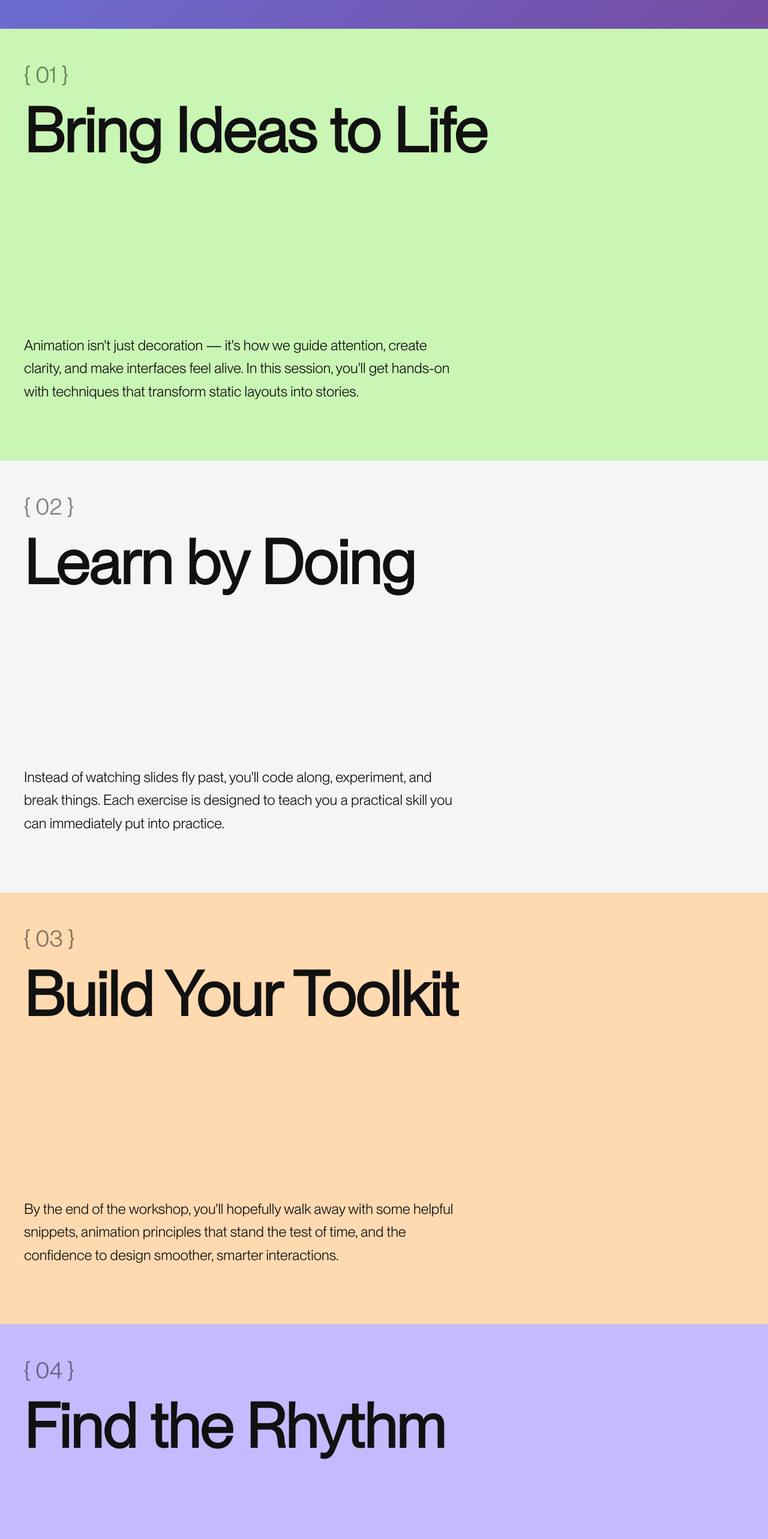
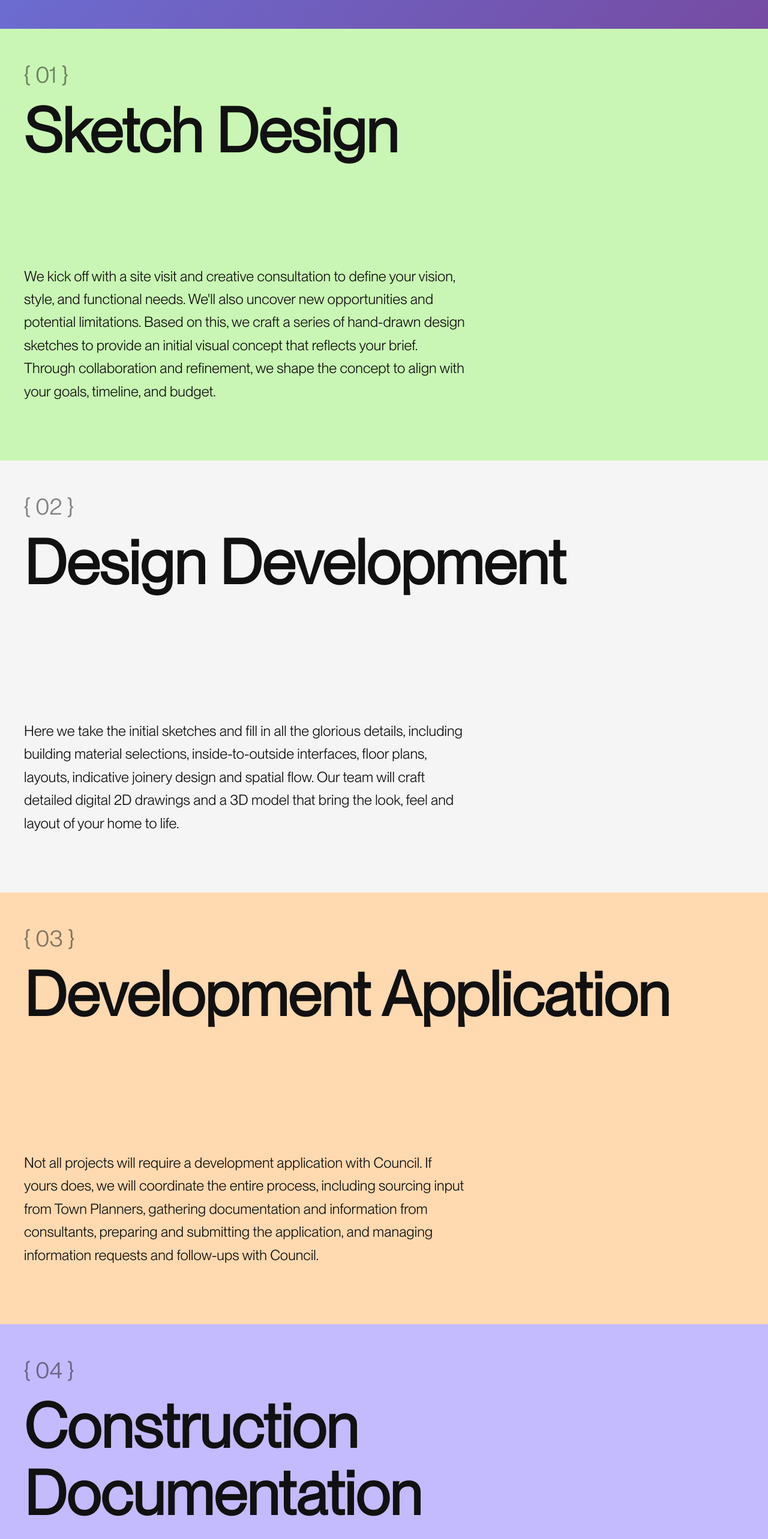
Before and after one commit to gaqlaxy/diqrav2, a React (Vite) app: page /process in a window 1280 px wide. Shown: the part 752-3318 px from the top of the page at 60% size. Built offline with nearby package versions, Linux system fonts and the light colour scheme.

Commit message:
Added More process cards

```diff
--- a/src/pages/ProcessPage.jsx
+++ b/src/pages/ProcessPage.jsx
@@ -11,90 +11,47 @@ gsap.registerPlugin(ScrollTrigger);
 const cardData = [
   {
     number: "01",
-    title: "Bring Ideas to Life",
-    copy: "Animation isn't just decoration — it's how we guide attention, create clarity, and make interfaces feel alive. In this session, you'll get hands-on with techniques that transform static layouts into stories.",
+    title: "Sketch Design",
+    copy: "We kick off with a site visit and creative consultation to define your vision, style, and functional needs. We'll also uncover new opportunities and potential limitations. Based on this, we craft a series of hand-drawn design sketches to provide an initial visual concept that reflects your brief. Through collaboration and refinement, we shape the concept to align with your goals, timeline, and budget.",
     color: "green",
   },
   {
     number: "02",
-    title: "Learn by Doing",
-    copy: "Instead of watching slides fly past, you'll code along, experiment, and break things. Each exercise is designed to teach you a practical skill you can immediately put into practice.",
+    title: "Design Development",
+    copy: "Here we take the initial sketches and fill in all the glorious details, including building material selections, inside-to-outside interfaces, floor plans, layouts, indicative joinery design and spatial flow. Our team will craft detailed digital 2D drawings and a 3D model that bring the look, feel and layout of your home to life.",
     color: "white",
   },
   {
     number: "03",
-    title: "Build Your Toolkit",
-    copy: "By the end of the workshop, you'll hopefully walk away with some helpful snippets, animation principles that stand the test of time, and the confidence to design smoother, smarter interactions.",
+    title: "Development Application",
+    copy: "Not all projects will require a development application with Council. If yours does, we will coordinate the entire process, including sourcing input from Town Planners, gathering documentation and information from consultants, preparing and submitting the application, and managing information requests and follow-ups with Council.",
     color: "orange",
   },
   {
     number: "04",
-    title: "Find the Rhythm",
-    copy: "Every interaction has a tempo. Some movements are quick and direct, others linger just long enough to create a sense of flow. Learning to notice and shape this rhythm helps everything feel more natural, more connected.",
+    title: "Construction Documentation",
+    copy: "We prepare comprehensive construction documentation, including detailed drawings and specifications, to ensure your vision is realized accurately by the builders.",
     color: "lilac",
   },
+  {
+    number: "05",
+    title: "Construction & Handover",
+    copy: "We oversee the construction phase, ensuring quality and compliance, and guide you through to a smooth handover of your completed project.",
+    color: "green", // You can use: green, white, orange, lilac, or add a new color in your CSS
+  },
+
 ];
 
 export default function ProcessPage() {
   const wrapperRefs = useRef([]);
   const slideRefs = useRef([]);
 
-  // useEffect(() => {
-  //   const mm = gsap.matchMedia();
+  useEffect(() => {
+    const mm = gsap.matchMedia();
 
-  //   mm.add(
-  //     "(min-width: 1200px) and (prefers-reduced-motion: no-preference)",
-  //     () => {
-  //       wrapperRefs.current.forEach((wrapper, i) => {
-  //         if (!wrapper || !slideRefs.current[i]) return;
-
-  //         const card = slideRefs.current[i];
-  //         let scale = 1;
-  //         let rotationZ = 0;
-  //         let rotationX = 0;
-
-  //         if (i !== slideRefs.current.length - 1) {
-  //           scale = 0.4 + 0.025 * i;
-  //           rotationZ = 5;
-  //           rotationX = 40;
-  //         }
-
-  //         gsap.to(card, {
-  //           scale,
-  //           rotationX,
-  //           rotationZ,
-  //           transformOrigin: "50% center",
-  //           ease: "none",
-  //           scrollTrigger: {
-  //             trigger: wrapper,
-  //             start: "top top",
-  //             end: "bottom bottom",
-  //             endTrigger: slideRefs.current[slideRefs.current.length - 1],
-  //             scrub: 1,
-  //             pin: wrapper,
-  //             pinSpacing: false,
-  //             id: i + 1,
-  //           },
-  //         });
-  //       });
-  //     }
-  //   );
-
-  //   return () => {
-  //     mm.revert();
-  //     ScrollTrigger.getAll().forEach((trigger) => trigger.kill());
-  //   };
-  // }, []);
-  useEffect(() => {
-    const prefersReducedMotion = window.matchMedia(
-      "(prefers-reduced-motion: reduce)"
-    ).matches;
-
-    if (prefersReducedMotion) return;
-
-    // Detect if mobile
-    const isMobile = window.innerWidth < 900;
-
+    mm.add(
+      "(min-width: 1200px) and (prefers-reduced-motion: no-preference)",
+      () => {
         wrapperRefs.current.forEach((wrapper, i) => {
           if (!wrapper || !slideRefs.current[i]) return;
 
@@ -104,10 +61,9 @@ export default function ProcessPage() {
           let rotationX = 0;
 
           if (i !== slideRefs.current.length - 1) {
-        // Mobile: less dramatic effect
-        scale = isMobile ? 0.6 + 0.05 * i : 0.4 + 0.025 * i;
-        rotationZ = isMobile ? 3 : 5;
-        rotationX = isMobile ? 20 : 40;
+            scale = 0.4 + 0.025 * i;
+            rotationZ = 5;
+            rotationX = 40;
           }
 
           gsap.to(card, {
@@ -128,11 +84,62 @@ export default function ProcessPage() {
             },
           });
         });
+      }
+    );
 
     return () => {
+      mm.revert();
       ScrollTrigger.getAll().forEach((trigger) => trigger.kill());
     };
   }, []);
+  // useEffect(() => {
+  //   const prefersReducedMotion = window.matchMedia(
+  //     "(prefers-reduced-motion: reduce)"
+  //   ).matches;
+
+  //   if (prefersReducedMotion) return;
+
+  //   // Detect if mobile
+  //   const isMobile = window.innerWidth < 900;
+
+  //   wrapperRefs.current.forEach((wrapper, i) => {
+  //     if (!wrapper || !slideRefs.current[i]) return;
+
+  //     const card = slideRefs.current[i];
+  //     let scale = 1;
+  //     let rotationZ = 0;
+  //     let rotationX = 0;
+
+  //     if (i !== slideRefs.current.length - 1) {
+  //       // Mobile: less dramatic effect
+  //       scale = isMobile ? 0.6 + 0.05 * i : 0.4 + 0.025 * i;
+  //       rotationZ = isMobile ? 3 : 5;
+  //       rotationX = isMobile ? 20 : 40;
+  //     }
+
+  //     gsap.to(card, {
+  //       scale,
+  //       rotationX,
+  //       rotationZ,
+  //       transformOrigin: "50% center",
+  //       ease: "none",
+  //       scrollTrigger: {
+  //         trigger: wrapper,
+  //         start: "top top",
+  //         end: "bottom bottom",
+  //         endTrigger: slideRefs.current[slideRefs.current.length - 1],
+  //         scrub: 1,
+  //         pin: wrapper,
+  //         pinSpacing: false,
+  //         id: i + 1,
+  //       },
+  //     });
+  //   });
+
+  //   return () => {
+  //     ScrollTrigger.getAll().forEach((trigger) => trigger.kill());
+  //   };
+  // }, []);
   useEffect(() => {
     scrollTo(0, 0);
   });
```
Also changed, not shown: 1 other file (tests, documents, lock files or other folders). Lines whose indentation alone changed are shown as unchanged.
